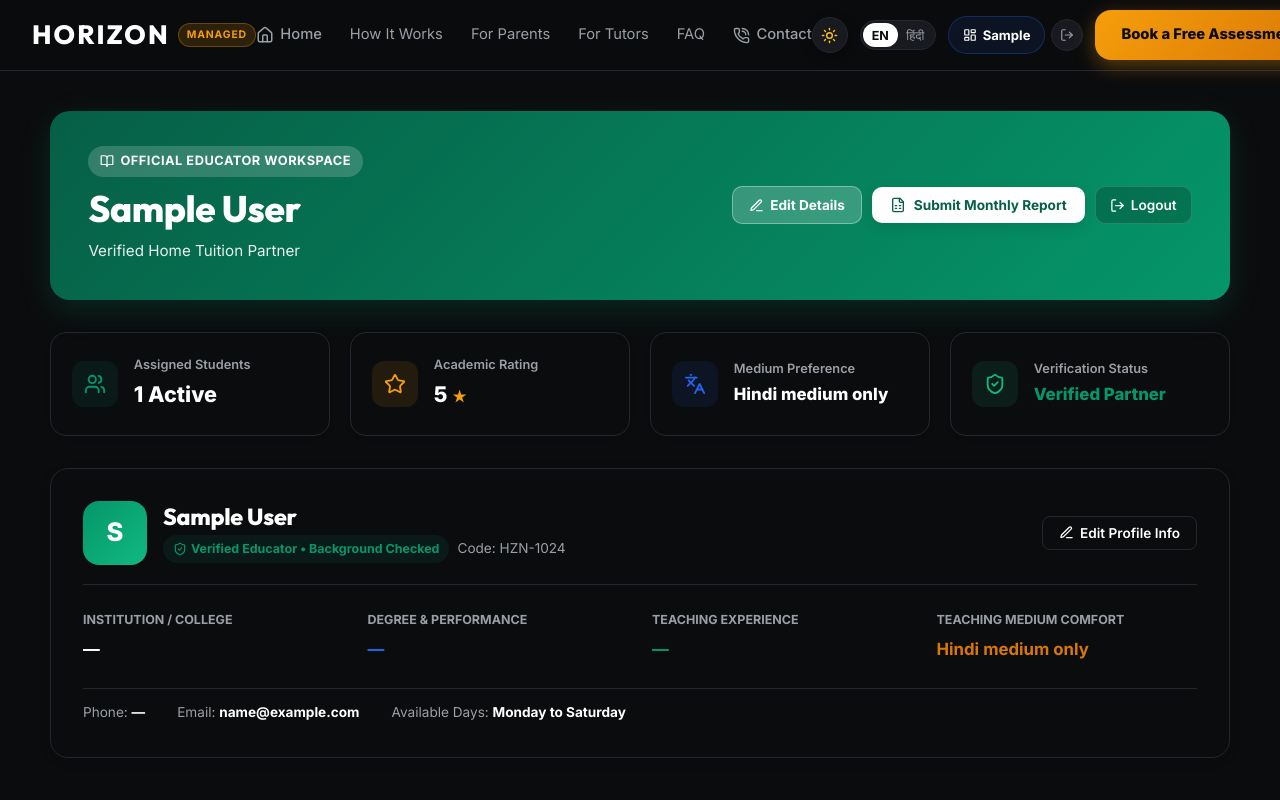
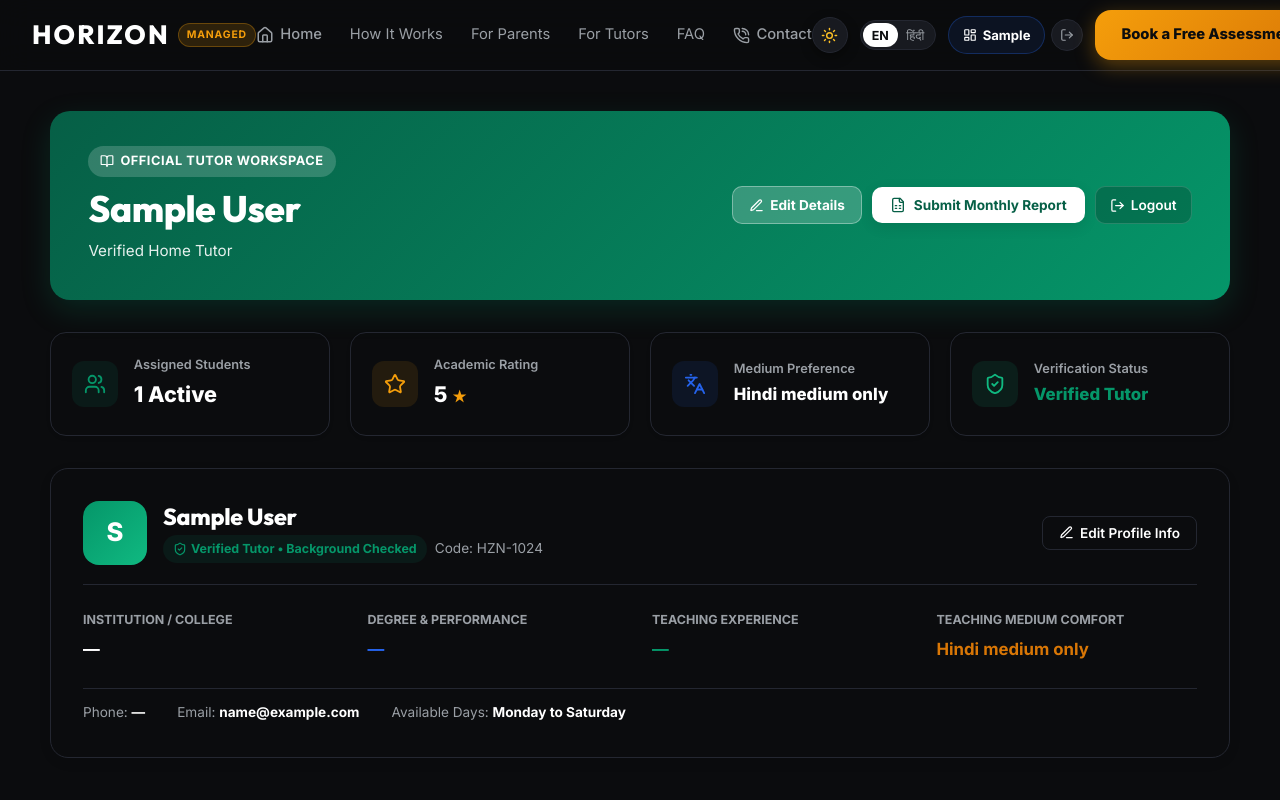
Before and after one commit to ctrlaltsolveorg-cloud/horizon-home-tuition, a Next.js app: page /tutor-dashboard in a window 1280 px wide. Shown: the top 800 px of the page. Built offline with nearby package versions, Linux system fonts and the light colour scheme; no server answers; the database is empty; sample sign-in values are in the browser's storage.

Commit message:
fix(tutor): Replace 'Partner' with 'Verified Home Tutor' across dashboard

```diff
--- a/src/app/tutor-dashboard/page.tsx
+++ b/src/app/tutor-dashboard/page.tsx
@@ -283,15 +283,15 @@ export default function TutorDashboard() {
                 letterSpacing: '0.04em',
                 textTransform: 'uppercase'
               }}>
-                <BookOpen size={14} /> Official Educator Workspace
+                <BookOpen size={14} /> Official Tutor Workspace
               </div>
               <h1 style={{ fontSize: 'clamp(1.6rem, 3.2vw, 2.3rem)', fontWeight: 800, margin: 0 }}>
-                {tutorProfile.full_name || 'Educator Portal'}
+                {tutorProfile.full_name || 'Tutor Portal'}
               </h1>
               <p style={{ margin: '6px 0 0', opacity: 0.9, fontSize: '0.95rem' }}>
                 {tutorProfile.college ? `${tutorProfile.college} • ` : ''}
                 {tutorProfile.degree_status ? `${tutorProfile.degree_status} • ` : ''}
-                Verified Home Tuition Partner
+                Verified Home Tutor
               </p>
             </div>
 
@@ -521,13 +521,13 @@ export default function TutorDashboard() {
               <div>
                 <div style={{ fontSize: '0.8rem', color: 'var(--text-secondary)', fontWeight: 600 }}>Verification Status</div>
                 <div style={{ fontSize: '1.05rem', fontWeight: 800, color: '#059669' }}>
-                  Verified Partner
+                  Verified Tutor
                 </div>
               </div>
             </div>
           </div>
 
-          {/* Educator Dossier Card (Clean, Professional Full-Width Presentation) */}
+          {/* Tutor Dossier Card (Clean, Professional Full-Width Presentation) */}
           <div style={{
             background: 'var(--card-bg)',
             border: '1px solid var(--border-color)',
@@ -578,7 +578,7 @@ export default function TutorDashboard() {
                       padding: '3px 10px',
                       borderRadius: '999px'
                     }}>
-                      <ShieldCheck size={14} /> Verified Educator • Background Checked
+                      <ShieldCheck size={14} /> Verified Tutor • Background Checked
                     </span>
                     <span style={{ fontSize: '0.85rem', color: 'var(--text-secondary)' }}>
                       Code: HZN-1024
```
